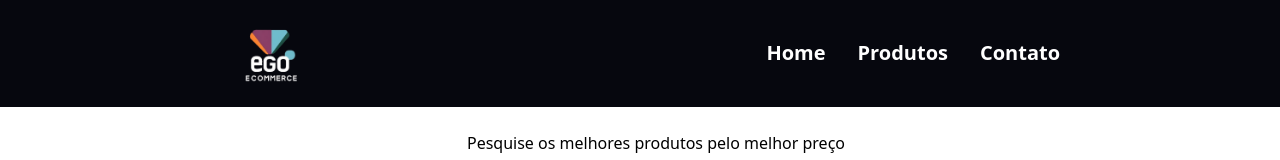
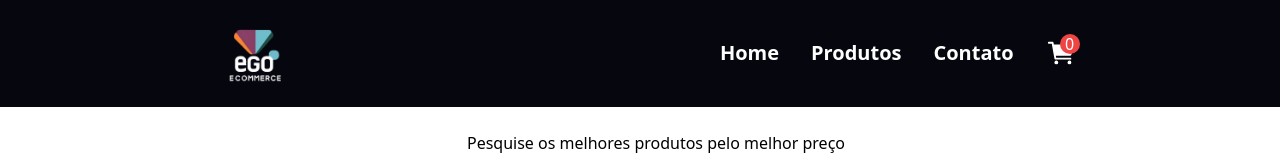
Before and after one commit to JoaoCarv30/Ego_Ecommerce, a React (Vite) app: page / in a window 1280 px wide. Shown: the top 160 px of the page. Built offline with nearby package versions, Linux system fonts and the light colour scheme; no server answers.

Commit message:
Cart Button

```diff
--- a/src/components/Header/index.tsx
+++ b/src/components/Header/index.tsx
@@ -1,6 +1,8 @@
 import React from 'react'
 
 import logo from '../../assets/Zahrilogo.png'
+import { IoCart } from "react-icons/io5";
+
 
 const Header = () => {
   return (
@@ -8,12 +10,17 @@ const Header = () => {
 
       <img src={logo} alt="#" className='w-1/12' />
 
-      <nav>
+      <nav className='flex items-center justify-center gap-8'>
         <ul className='flex items-center justify-center gap-8 decoration-transparent text-xl font-bold'>
           <li>Home</li>
           <li>Produtos</li>
           <li>Contato</li>
         </ul>
+        <div className='relative '>
+          <IoCart className='text-3xl' />
+          <span className='absolute -top-1 -right-1 bg-red-500 text-white w-5 h-5 flex items-center justify-center rounded-full'>0</span>
+
+        </div>
       </nav>
     </header>
   )
```
